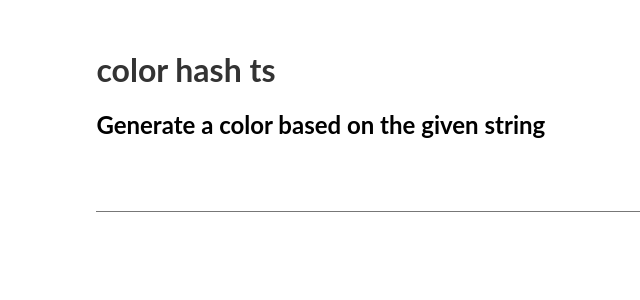
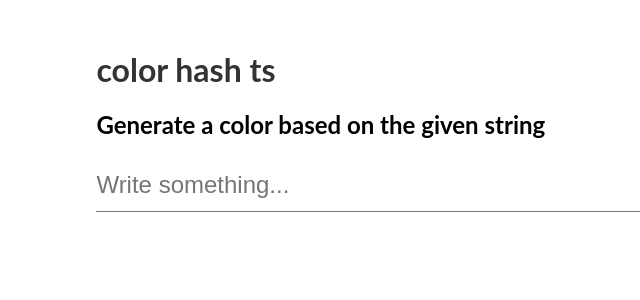
Before and after one commit to zanza00/color-hash-ts-demo, a React (Create React App) app: page / in a window 1280 px wide. Shown: the top 300 px of the page, without its empty margins (38-678 px from the left). Built offline with nearby package versions, Linux system fonts and the light colour scheme; what color-hash-ts would draw is missing.

Commit message:
readme and input placeholder

```diff
--- a/src/index.tsx
+++ b/src/index.tsx
@@ -15,6 +15,7 @@ function App() {
       <h1>color hash ts</h1>
       <h2>Generate a color based on the given string</h2>
       <input
+        placeholder="Write something..."
         value={values[values.length - 1]}
         onChange={e => {
           setValues([...values, e.target.value]);
```
Also changed, not shown: 1 other file (tests, documents, lock files or other folders).
